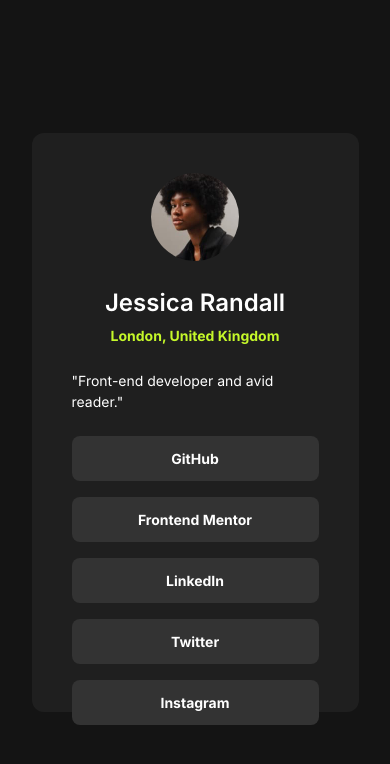
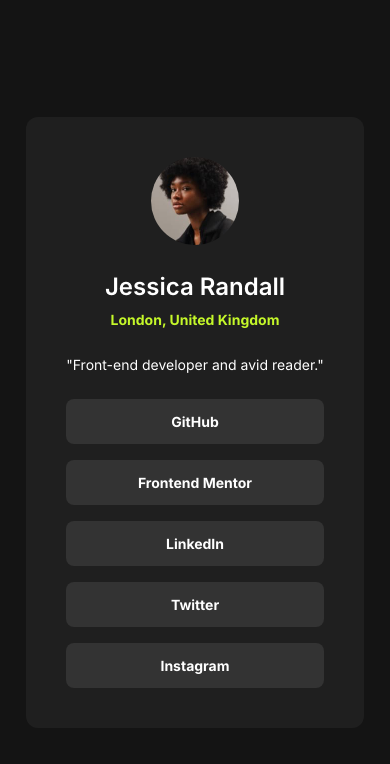
Before and after one commit to nathan-perkins/social-links-profile, a plain HTML site: page index.html in a window 390 px wide. Drawn offline with Linux system fonts and the light colour scheme.

Commit message:
Fix: content overflow

```diff
--- a/styles.css
+++ b/styles.css
@@ -24,14 +24,14 @@
 
 @media (min-width: 504px) and (max-width: 796px) {
     .card {
-        width: 28.5rem !important;
+        min-width: 28.5rem !important;
     }
 }
 
 @media (max-width: 504px) {
     .card {
-        width: 20.4375rem !important;
-        height: 36.1875rem !important;
+        min-width: 20.4375rem !important;
+        min-height: 36.1875rem !important;
     }
 }
 
@@ -99,8 +99,8 @@
     flex-direction: column;
     align-items: center;
 
-    width: 24rem;
-    height: 38.1875rem;
+    min-width: 24rem;
+    min-height: 38.1875rem;
     padding: 2.5rem;
     background-color: var(--clr-neutral-800);
 
```
